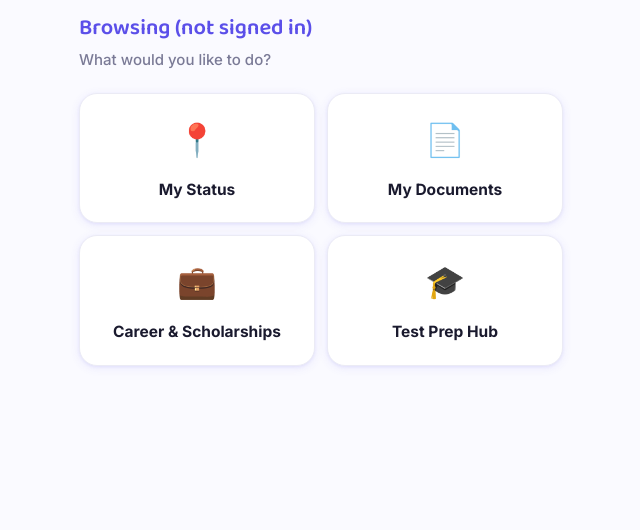
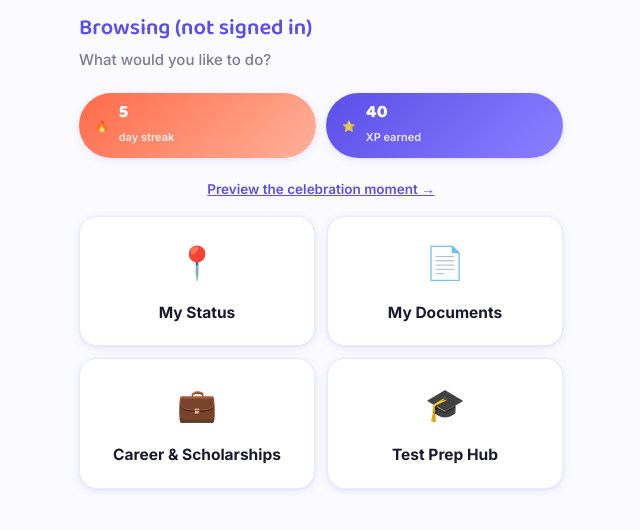
Before and after one commit to step4progress2025-byte/student-portal, a plain HTML site: page index.html in a window 1280 px wide. Both pictures are taken after a click on the element "Just browse Test Prep content for now →". Shown: the part 90-620 px from the top of the page, without its empty margins (319-959 px from the left). Drawn offline with nearby package versions, Linux system fonts and the light colour scheme.

Commit message:
Update index.html

```diff
--- a/index.html
+++ b/index.html
@@ -217,6 +217,7 @@
       <div class="dash-stat-pill streak"><span class="dash-stat-icon">🔥</span><div><b id="dashStreakVal">0</b><span>day streak</span></div></div>
       <div class="dash-stat-pill xp"><span class="dash-stat-icon">⭐</span><div><b id="dashXpVal">0</b><span>XP earned</span></div></div>
     </div>
+    <div id="dash-preview-celebration-link" style="display:none;text-align:center;margin-bottom:14px"><span onclick="showCelebration(6,5)" style="color:var(--pine);cursor:pointer;font-weight:600;font-size:13.5px;text-decoration:underline">Preview the celebration moment →</span></div>
     <div class="nav-grid">
       <div class="nav-tile" onclick="openStatus()"><div class="icon">📍</div><div class="label">My Status</div></div>
       <div class="nav-tile" onclick="openDocuments()"><div class="icon">📄</div><div class="label">My Documents</div></div>
@@ -322,6 +323,11 @@ function browsePreview(){
   document.getElementById('signOutBtn').textContent='Exit preview';
   document.getElementById('dashGreeting').textContent='Browsing (not signed in)';
   showScreen('screen-dashboard');
+  // Sample numbers purely so the visual design can be reviewed before
+  // Twilio's set up — these are NOT real, nothing here is saved, and
+  // "Mark as Complete" still correctly requires real login either way.
+  renderDashStats({current_streak:5, total_xp:40});
+  document.getElementById('dash-preview-celebration-link').style.display='block';
 }
 
 function showScreen(id){
```
